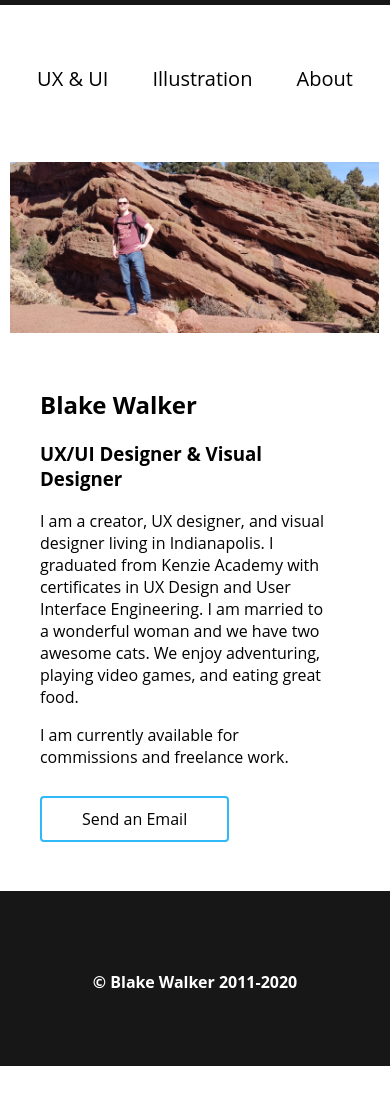
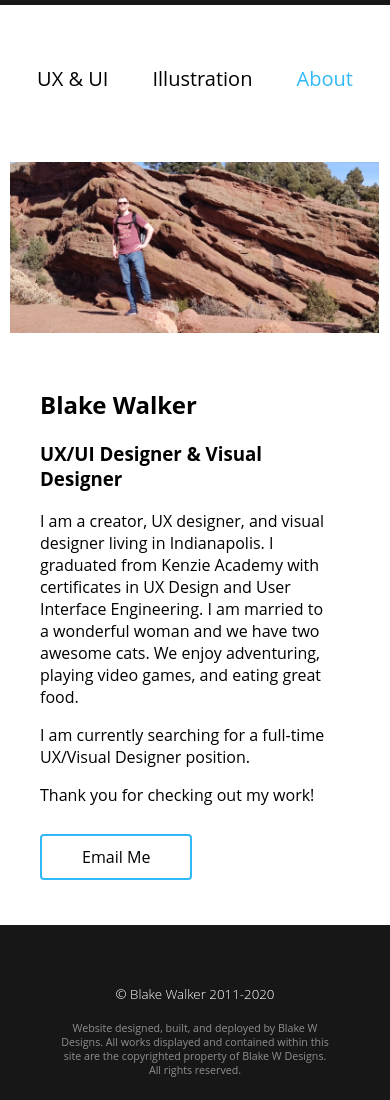
Before and after one commit to blakewdesigns/blakewdesigns.github.io, a plain HTML site: page about.html in a window 390 px wide. Shown: the part 355-1455 px from the top of the page. Before the commit the page ends 1421 px from the top, so only its background shows below. Drawn offline with Linux system fonts and the light colour scheme.

Commit message:
General Improvements

```diff
--- a/about.html
+++ b/about.html
@@ -20,7 +20,7 @@
         <div class="links">
             <a href="index.html">UX & UI</a>
             <a href="illustration.html">Illustration</a>
-            <a href="about.html">About</a>
+            <a class="active" href="about.html">About</a>
         </div>
     </div>
     <div id="aboutwrapper">
@@ -34,15 +34,17 @@
                 <p>I am a creator, UX designer, and visual designer living in Indianapolis. I graduated from Kenzie Academy with certificates in UX Design and User Interface Engineering.
                     I am married to a wonderful woman and we have two awesome cats. We enjoy adventuring, playing video games, and eating great food.
                 </p>
-                <p>I am currently available for commissions and freelance work.</p>
+                <p>I am currently searching for a full-time UX/Visual Designer position.</p>
+                <p>Thank you for checking out my work!</p>
             </div>
             <div id="btnwrapper">
-                <a id="emailbtn" href="mailto:blakewdesigns@gmail.com">Send an Email</a>
+                <a id="emailbtn" href="mailto:blakewdesigns@gmail.com">Email Me</a>
             </div>
         </div>
     </div>
     <footer>
         <h4 id="footertag">© Blake Walker 2011-2020</h4>
+        <p class="footnotes">Website designed, built, and deployed by Blake W Designs. All works displayed and contained within this site are the copyrighted property of Blake W Designs. All rights reserved.</p>
     </footer>
 </body>
 </html>
--- a/global.css
+++ b/global.css
@@ -11,11 +11,15 @@ header {
 h2{
     text-decoration: none;
 }
+h4{
+    font-weight: 1;
+    font-size: 10pt;
+}
 .logo{
     display: block;
     max-height: 180px;
     margin: auto;
-    padding-top: 90px;
+    padding-top: 80px;
 }
 .nav{
     width: 100%;
@@ -27,13 +31,10 @@ h2{
 .links{
     margin: 0 auto;
 }
-.links a:link{
+.links a{
     text-decoration: none;
     padding: 20px;
     font-size: 20px;
-    color: #000000;
-}
-.links a:visited{
     color: #000000;
 }
 .links a:hover{
@@ -56,6 +57,7 @@ h2{
 }
 .icons a:hover{
     opacity: 1;
+    transition: .5s ease;
 }
 .social1{
     height: 40px;
@@ -167,7 +169,7 @@ footer{
     text-align: center;
 }
 #footertag{
-    padding-top: 80px;
+    padding-top: 60px;
     color: #ffffff;
 }
 #btnwrapper{
@@ -206,9 +208,22 @@ footer{
     width: 75%;
     margin: 50px 0px;
 }
+.links a.active{
+    color: #30b8f7;
+}
+.footnotes{
+    width: 50%;
+    text-align: center;
+    margin: 0 auto;
+    font-size: 8pt;
+    color:#8f8f8f;
+}
 @media (max-width: 640px){
     .header{
         object-fit: scale-down;
+    }
+    .logo{
+        padding-top: 70px;
     }
     .icons{
         justify-content: center;
@@ -227,6 +242,15 @@ footer{
     .leftcontainer img{
         margin: 10px;
     }
+    .paintingwrap{
+        margin: 20px 0px;
+    }
+    .portraitwrap{
+        width: 50%;
+    }
+    .footnotes{
+        width: 70%;
+    }
 }
 @media (max-width: 1400px){
     .project{
@@ -234,7 +258,4 @@ footer{
         margin-right: 20px;
         margin-bottom: 30px;
     }
-    .portraitwrap{
-        width: 30%;
-    }
 }
```
Also changed, not shown: framer.html (+2 -1 lines), illustration.html (+3 -2 lines), index.html (+2 -1 lines), packet.html (+2 -1 lines), painting.html (+3 -2 lines), portraits.html (+2 -1 lines), span.html (+2 -1 lines), vector.html (+2 -1 lines), vroom.html (+2 -1 lines).
